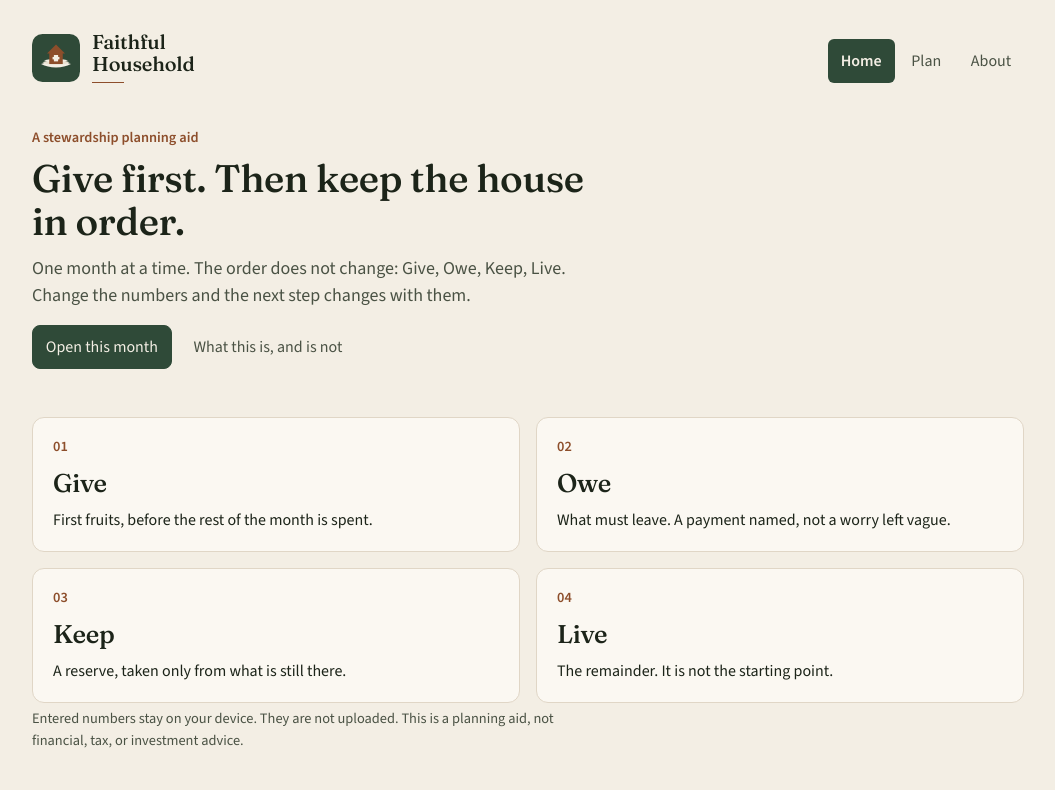
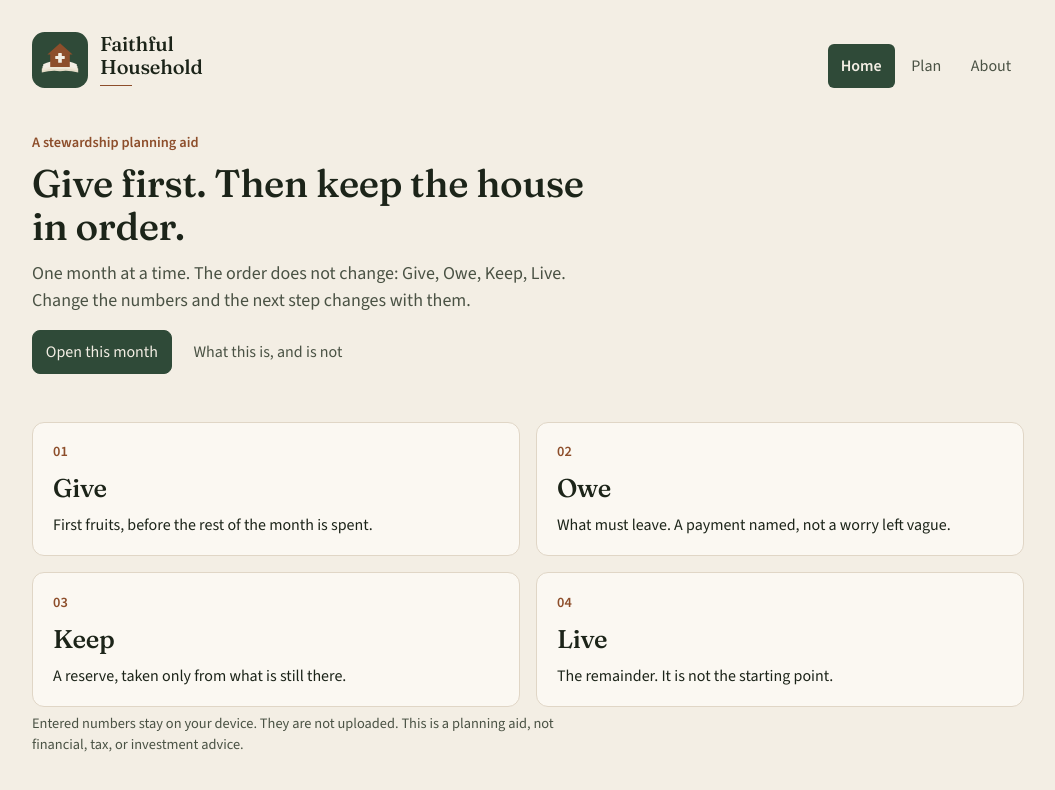
Before and after one commit to bunnell1/faithfulhousehold, a plain HTML site: page index.html in a window 1280 px wide. Shown: the whole page, without its empty margins (112-1167 px from the left). Drawn offline with nearby package versions, Linux system fonts and the light colour scheme.

Commit message:
Redraw the mark: taller cross, cleaner pages, slightly larger

```diff
--- a/app.css
+++ b/app.css
@@ -8,8 +8,8 @@
     .wrap { max-width: 64rem; margin: 0 auto; padding: 2rem 1rem 5rem; }
     header { display:flex; flex-wrap:wrap; align-items:flex-end; justify-content:space-between; gap:1rem 1.5rem; }
     .brand { display:flex; align-items:center; gap:.75rem; background:none; border:0; padding:0; text-align:left; color:inherit; }
-    .mark { width:3rem; height:3rem; display:block; }
-    .mark svg { width:3rem; height:3rem; display:block; }
+    .mark { width:3.5rem; height:3.5rem; display:block; }
+    .mark svg { width:3.5rem; height:3.5rem; display:block; }
     .word { display:block; font-size:1.25rem; line-height:1; }
     .word + .word { margin-top:.15rem; }
     .rule { display:block; width:2rem; height:1px; background:var(--copper); margin-top:.5rem; }
--- a/index.html
+++ b/index.html
@@ -16,7 +16,22 @@
   <div class="wrap">
     <header>
       <button type="button" class="brand" id="nav-mark">
-        <span class="mark" aria-hidden="true"><svg viewBox="0 0 64 64"><rect width="64" height="64" rx="14" fill="#2f4a38"/><path fill="#f3eee4" d="M12 40c6-2 12-3 20-3s14 1 20 3c-6 3-12 4.5-20 4.5S18 43 12 40z"/><path fill="#e8e0d0" d="M14 37.5c5.5-1.6 11-2.5 18-2.5s12.5.9 18 2.5c-5.5 2.4-11 3.6-18 3.6s-12.5-1.2-18-3.6z"/><path fill="#f3eee4" d="M16 35c5-1.2 10-2 16-2s11 .8 16 2c-5 2-10 3-16 3s-11-1-16-3z"/><path fill="#8d4e2b" d="M32 14 L20 26 H23 V40 H41 V26 H44 Z"/><rect x="29.2" y="28" width="5.6" height="8.5" fill="#f3eee4"/><rect x="27.4" y="30.6" width="9.2" height="3.2" fill="#f3eee4"/></svg></span>
+        <span class="mark" aria-hidden="true"><svg viewBox="0 0 80 80">
+  <rect width="80" height="80" rx="18" fill="#2f4a38"/>
+  <!-- page layers, left -->
+  <path fill="#e4dcc8" d="M14 52 Q28 46 40 48 L40 56 Q28 54 14 58 Z"/>
+  <path fill="#efe8d8" d="M15 49 Q29 43 40 45 L40 53 Q29 51 15 55 Z"/>
+  <path fill="#f3eee4" d="M16 46 Q30 40 40 42 L40 50 Q30 48 16 52 Z"/>
+  <!-- page layers, right -->
+  <path fill="#e4dcc8" d="M66 52 Q52 46 40 48 L40 56 Q52 54 66 58 Z"/>
+  <path fill="#efe8d8" d="M65 49 Q51 43 40 45 L40 53 Q51 51 65 55 Z"/>
+  <path fill="#f3eee4" d="M64 46 Q50 40 40 42 L40 50 Q50 48 64 52 Z"/>
+  <!-- copper house -->
+  <path fill="#8d4e2b" d="M40 16 L22 32 H26 V50 H54 V32 H58 Z"/>
+  <!-- Christian cross window (longer vertical) -->
+  <rect x="37.4" y="30" width="5.2" height="14" rx="0.6" fill="#f3eee4"/>
+  <rect x="33.2" y="34.2" width="13.6" height="4.2" rx="0.6" fill="#f3eee4"/>
+</svg></span>
         <span>
           <span class="display word">Faithful</span>
           <span class="display word">Household</span>
```
Also changed, not shown: favicon.svg.
